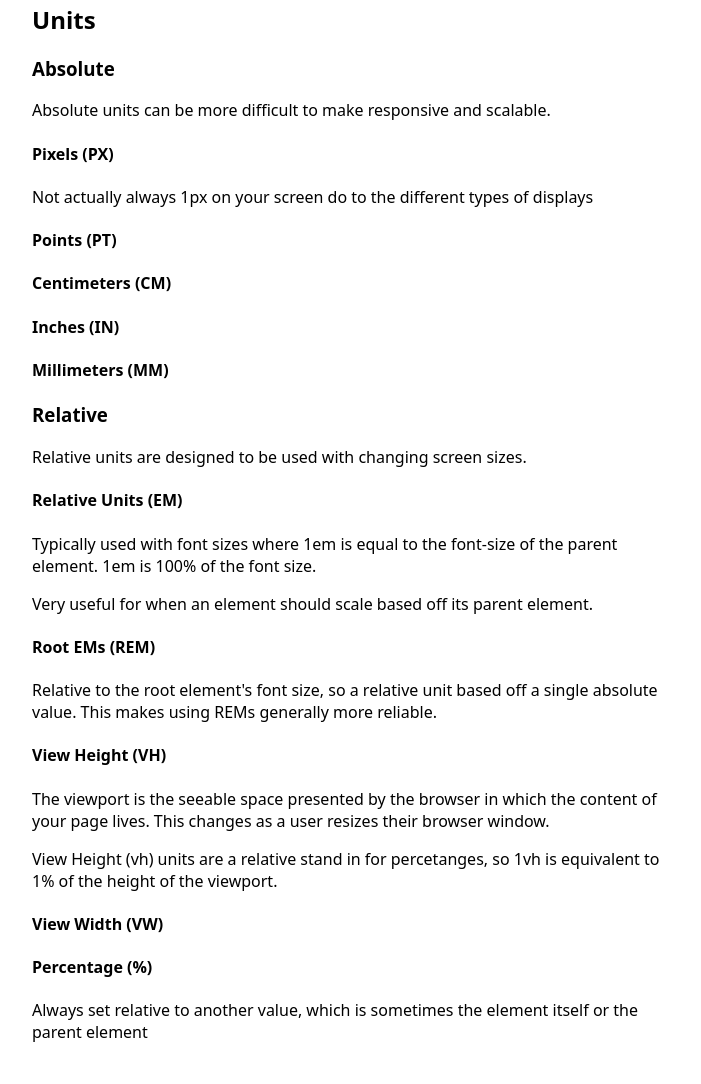
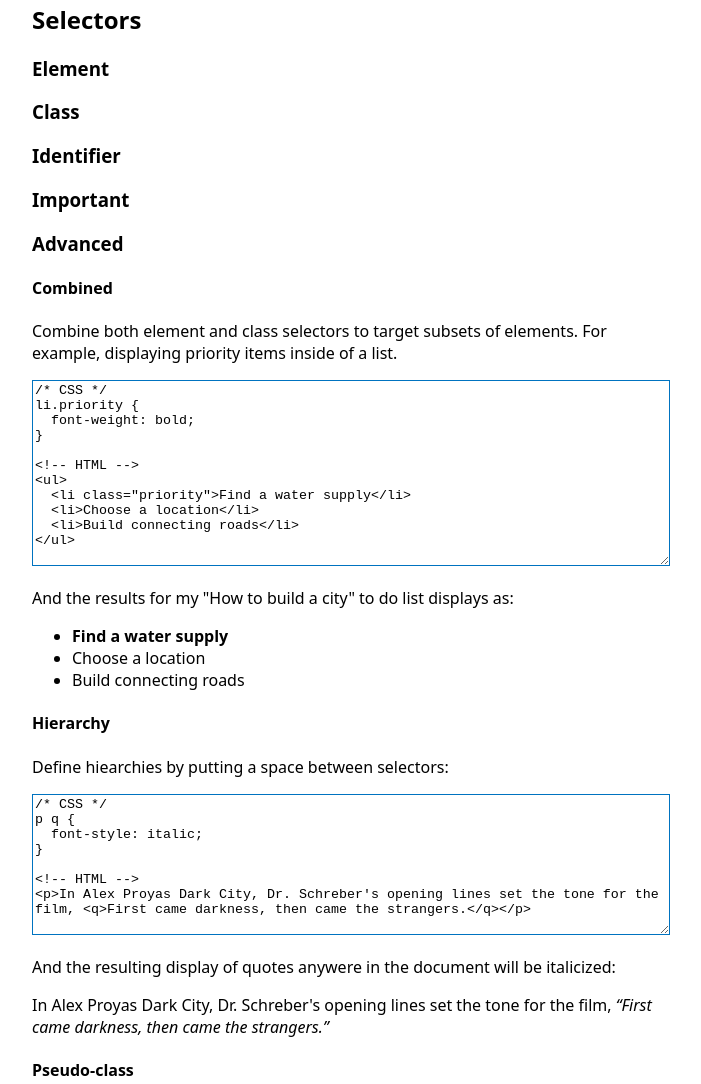
Before and after one commit to rchillard/css.city, a plain HTML site: page reference.html in a window 1280 px wide. Shown: the part 253-1337 px from the top of the page, without its empty margins (292-993 px from the left). Drawn offline with Linux system fonts and the light colour scheme.

Commit message:
Add Selectors section to Reference

```diff
--- a/reference.html
+++ b/reference.html
@@ -28,6 +28,49 @@
       <h1>Reference</h1>
       <p>This is a reference for CSS selectors, variables, methods, and syntax.</p>
       <p>See an error on this page?  Place a pull request on <a href="https://github.com/rchillard/css.city">GitHub <img class="logo" src="assets/github.svg"></a> to fix it!</p>
+      <h2>Selectors</h2>
+      <h3>Element</h3>
+      <h3>Class</h3>
+      <h3>Identifier</h3>
+      <h3>Important</h3>
+      <h3>Advanced</h3>
+      <h4>Combined</h4>
+      <p>
+         Combine both element and class selectors to target subsets of elements.  For example, displaying priority items inside of a list.
+      </p>
+<textarea rows="12">
+/* CSS */
+li.priority {
+  font-weight: bold;
+}
+
+<!-- HTML -->
+<ul>
+  <li class="priority">Find a water supply</li>
+  <li>Choose a location</li>
+  <li>Build connecting roads</li>
+</ul>
+</textarea>
+      <p>And the results for my "How to build a city" to do list displays as:</p>
+      <ul>
+        <li class="priority">Find a water supply</li>
+        <li>Choose a location</li>
+        <li>Build connecting roads</li>
+      </ul>
+      <h4>Hierarchy</h4>
+      <p>Define hiearchies by putting a space between selectors:</p>
+<textarea rows="9">
+/* CSS */
+p q {
+  font-style: italic;
+}
+
+<!-- HTML -->
+<p>In Alex Proyas Dark City, Dr. Schreber's opening lines set the tone for the film, <q>First came darkness, then came the strangers.</q></p>
+</textarea>
+      <p>And the resulting display of quotes anywere in the document will be italicized:</p>
+      <p>In Alex Proyas Dark City, Dr. Schreber's opening lines set the tone for the film, <q>First came darkness, then came the strangers.</q></p>
+      <h4>Pseudo-class</h4>
       <h2>Units</h2>
       <h3>Absolute</h3>
       <p>Absolute units can be more difficult to make responsive and scalable.</p>
--- a/styles.css
+++ b/styles.css
@@ -100,8 +100,18 @@ td {
   line-height: 120%;
 }
 
+/* COMBINED SELECTORS (ELEMENT+CLASS) */
+
+li.priority {
+  font-weight: bold;
+}
+
+/* HIERARCHICAL SELECTORS */
+p q {
+  font-style: italic;
+}
+
 /* ELEMENTS by ID */
-
 #call-to-action {
   background-color: lightgray;
   color: blueviolet;
```
